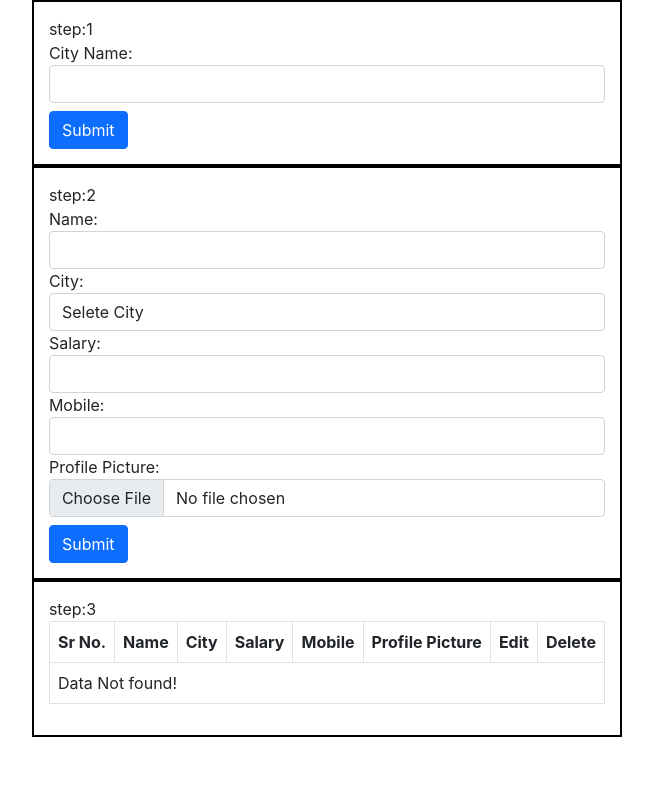
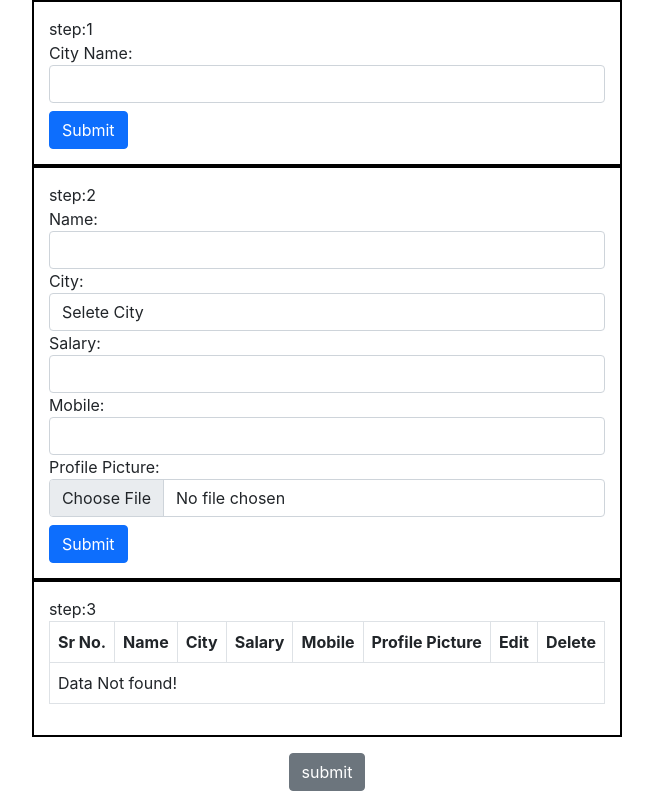
Before and after one commit to DarshviSavaliya/form-task, a React (Create React App) app: page / in a window 1280 px wide. Shown: the whole page, without its empty margins (313-966 px from the left). Built offline with nearby package versions, Linux system fonts and the light colour scheme; data requests are answered from the project's data file.

Commit message:
add button

```diff
--- a/src/App.js
+++ b/src/App.js
@@ -235,7 +235,7 @@
         </div>
       </div>
 
-
+      <button type="button" className="btn btn-secondary mt-3">submit</button>
     </div>
   );
 }
```
